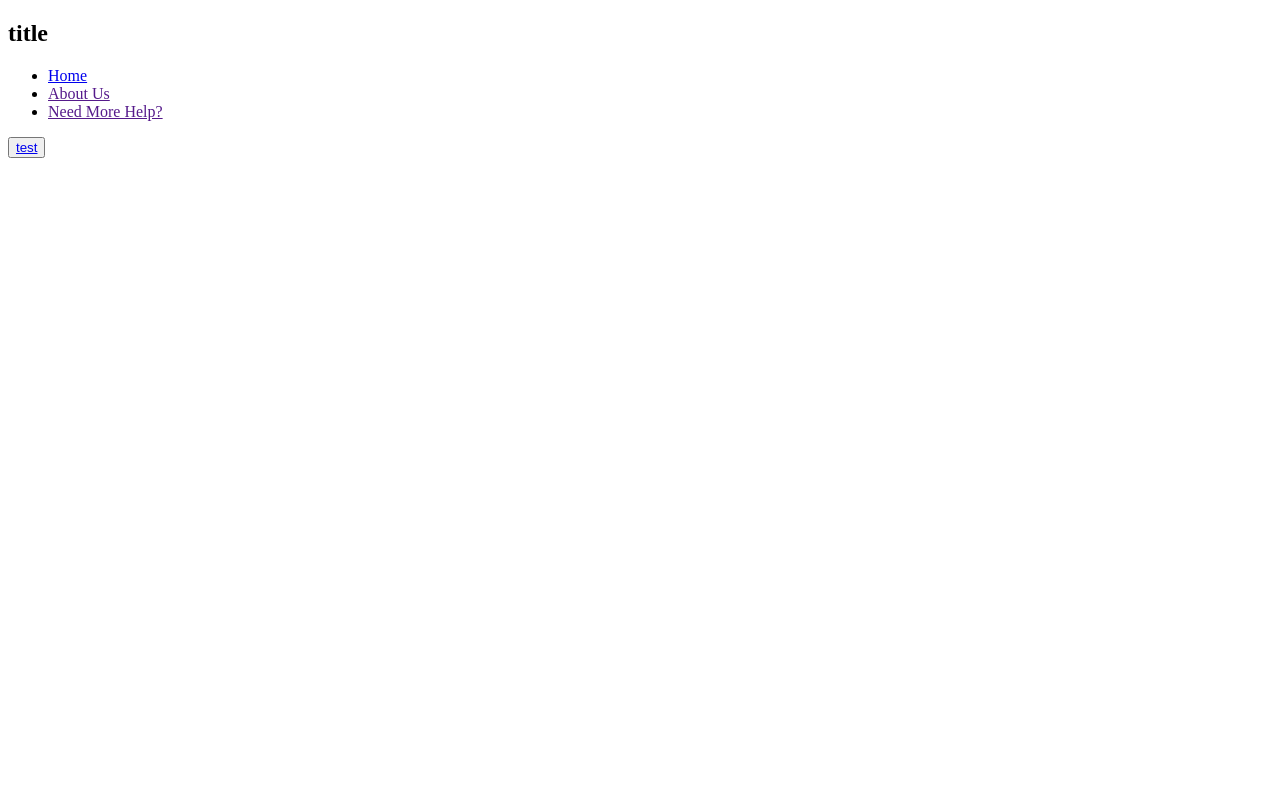
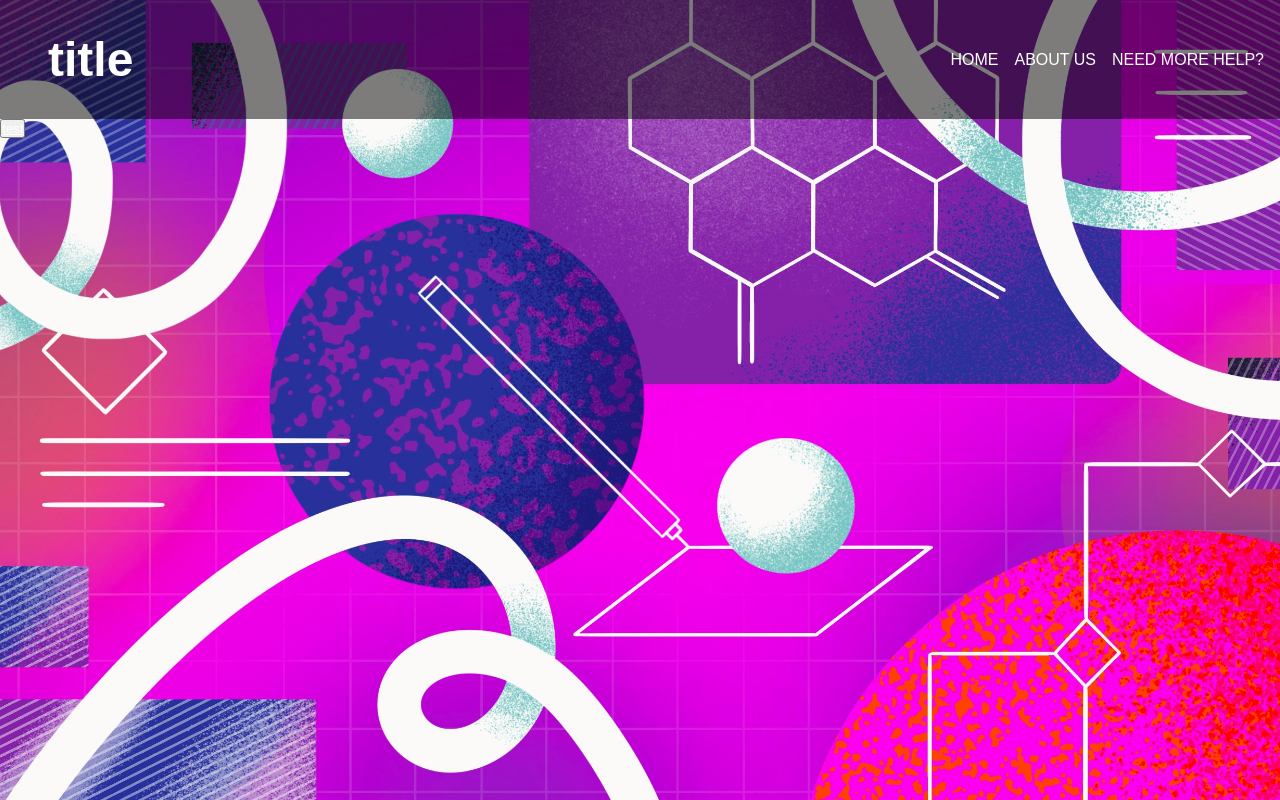
Before and after one commit to Neelan1/yrhacks, a plain HTML site: page index.html in a window 1280 px wide. Drawn offline with Linux system fonts and the light colour scheme.

Commit message:
assemble

```diff
--- a/index.html
+++ b/index.html
@@ -4,6 +4,7 @@
     <meta charset="UTF-8">
     <meta http-equiv="X-UA-Compatible" content="IE=edge">
     <meta name="viewport" content="width=device-width, initial-scale=1.0">
+    <link rel="stylesheet" href="style.css">
     <title>Nomenclature Tests</title>
 </head>
 <body>
@@ -27,6 +28,9 @@
 
     <button><a href="ionic compounds.html">test</a></button>
 
+    <div class="background"></div>
+
+
 
 </body>
 </html>
```
